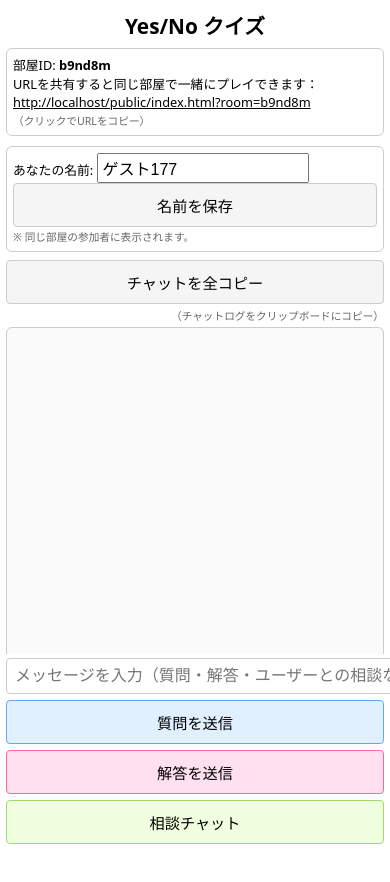
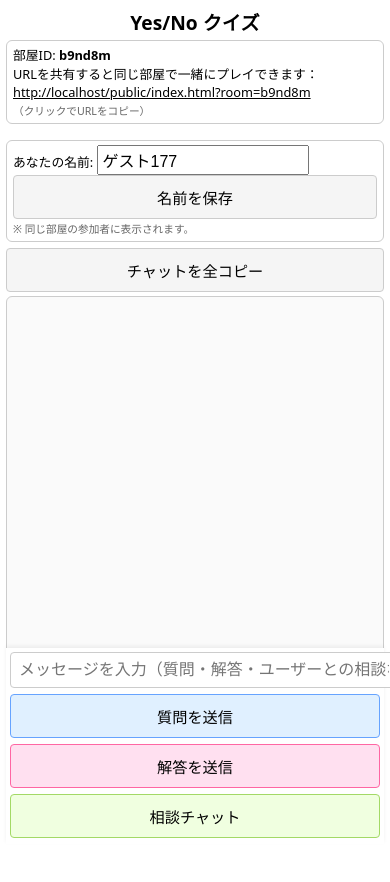
Before and after one commit to hogehogepiyopiyo/yesnogame, a website: page public/index.html in a window 390 px wide. Drawn offline with Linux system fonts and the light colour scheme; no server answers.

Commit message:
UI修正

```diff
--- a/public/index.html
+++ b/public/index.html
@@ -5,6 +5,11 @@
   <meta name="viewport" content="width=device-width, initial-scale=1" />
   <title>Yes/No クイズ</title>
   <style>
+    html,
+    body {
+      height: 100%;
+    }
+
     body {
       font-family: system-ui, sans-serif;
       max-width: 800px;
@@ -12,6 +17,7 @@
       padding: 0 10px;
       background: #ffffff;
     }
+
     h1 {
       text-align: center;
       margin: 6px 0 10px;
@@ -43,6 +49,13 @@
       width: 200px;
       max-width: 100%;
     }
+
+    /* PC デフォルトでは #page は普通のブロック要素 */
+    #page {
+      /* min-height や flex は付けない */
+    }
+
+    /* PC デフォルトでは高さ 400px のチャット領域 */
     #log {
       border: 1px solid #ccc;
       padding: 10px;
@@ -53,6 +66,7 @@
       white-space: pre-wrap;
       border-radius: 6px;
     }
+
     #log-toolbar {
       display: flex;
       flex-direction: column;   /* 縦並びにする */
@@ -175,27 +189,41 @@
       margin-right: 6px;
     }
 
-    /* ===== スマホ向けレイアウト（幅600px以下） ===== */
+     /* ===== スマホ向けレイアウト（幅600px以下） ===== */
     @media (max-width: 600px) {
       body {
-        padding: 6px;
+        padding: 4px 6px;
         margin: 0 auto;
         font-size: 14px;
       }
+
       h1 {
-        font-size: 1.3rem;
-        margin: 4px 0 8px;
+        font-size: 1.2rem;
+        margin: 4px 0 4px;
       }
+
       #room-info,
       #name-area {
         font-size: 0.8rem;
-        padding: 6px;
-        margin-bottom: 8px;
+        padding: 4px 6px;
+        margin-bottom: 6px;
       }
+
+      /* スマホのときだけ、ページ全体を縦方向 flex にする */
+      #page {
+        min-height: 100vh;
+        display: flex;
+        flex-direction: column;
+      }
+
+      /* ログは「余った高さ全部」を使う。PC の height:400px を上書き */
       #log {
-        height: 55vh;  /* 画面高さの半分ちょっとをチャットに */
+        flex: 1;
+        min-height: 0;
+        height: auto;
         font-size: 0.9rem;
       }
+
       #form {
         flex-direction: column;
         align-items: stretch;
@@ -203,22 +231,34 @@
         position: sticky;
         bottom: 0;
         background: #ffffff;
-        padding-top: 4px;
+        padding: 4px 4px 6px;
+        box-shadow: 0 -2px 4px rgba(0, 0, 0, 0.06); /* 上側にごく薄い影 */
       }
+
       #input {
         width: 100%;
       }
+
       .btn {
         width: 100%;
         text-align: center;
         font-size: 0.95rem;
         padding: 10px 12px;
       }
+
       #log-toolbar {
         align-items: flex-end;
         font-size: 0.8rem;
       }
+
+      #log-toolbar small {
+        display: none;
+      }
     }
+
+
+
+
   </style>
 </head>
 
@@ -231,6 +271,9 @@
     <strong>エラー</strong><span id="error-message"></span>
   </div>
 
+
+  <!-- ここからpageで囲む -->
+  <div id="page">
 
   <div id="room-info">
     <div>部屋ID: <strong id="room-id"></strong></div>
@@ -270,6 +313,10 @@
     <button type="button" class="btn btn-answer" id="answer-btn">解答を送信</button>
     <button type="button" class="btn btn-talk" id="talk-btn">相談チャット</button>
   </form>
+
+
+  </div>
+  <!-- ここまでを page で囲む -->
 
   <script>
     const log = document.getElementById("log");
```
